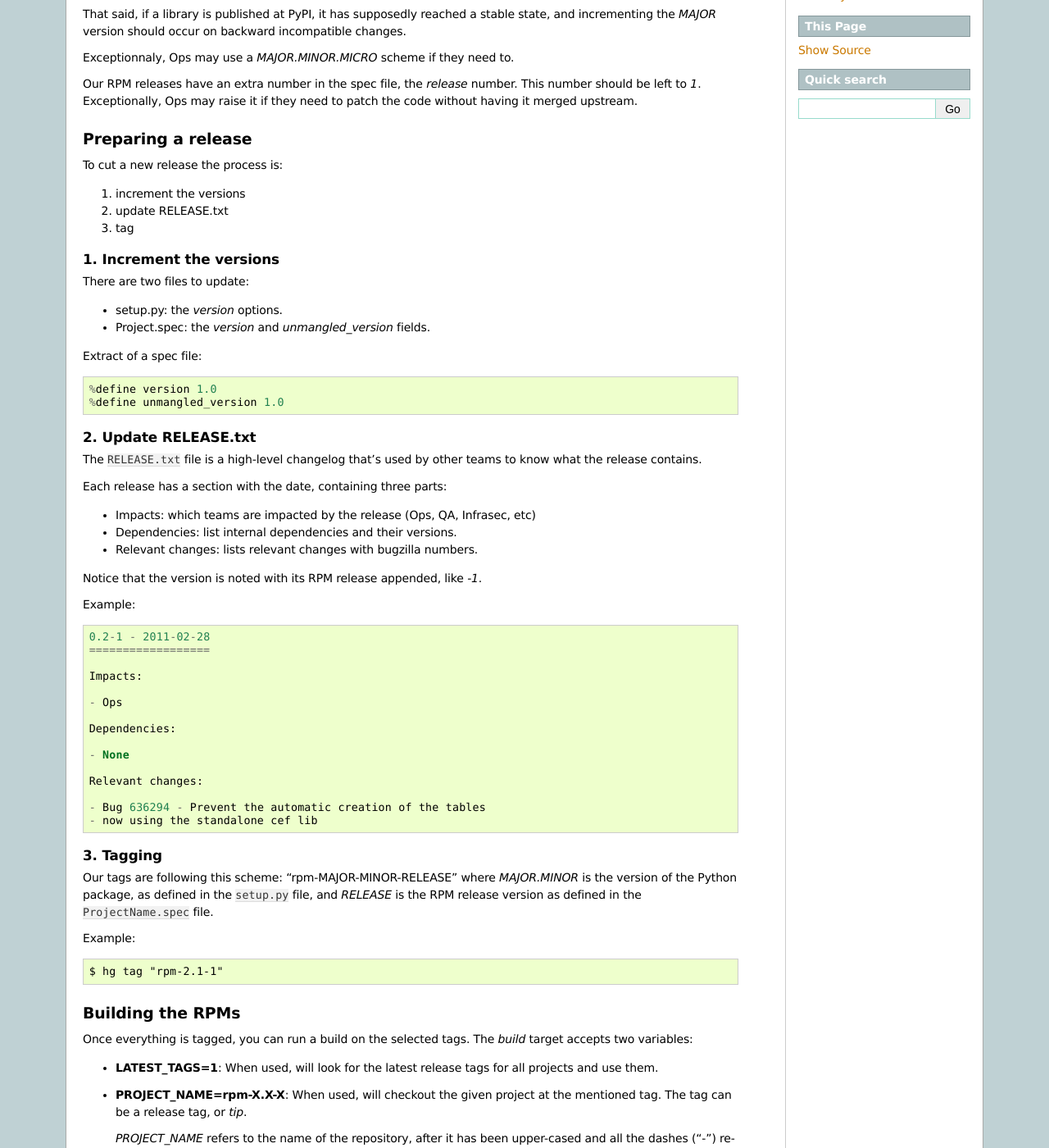
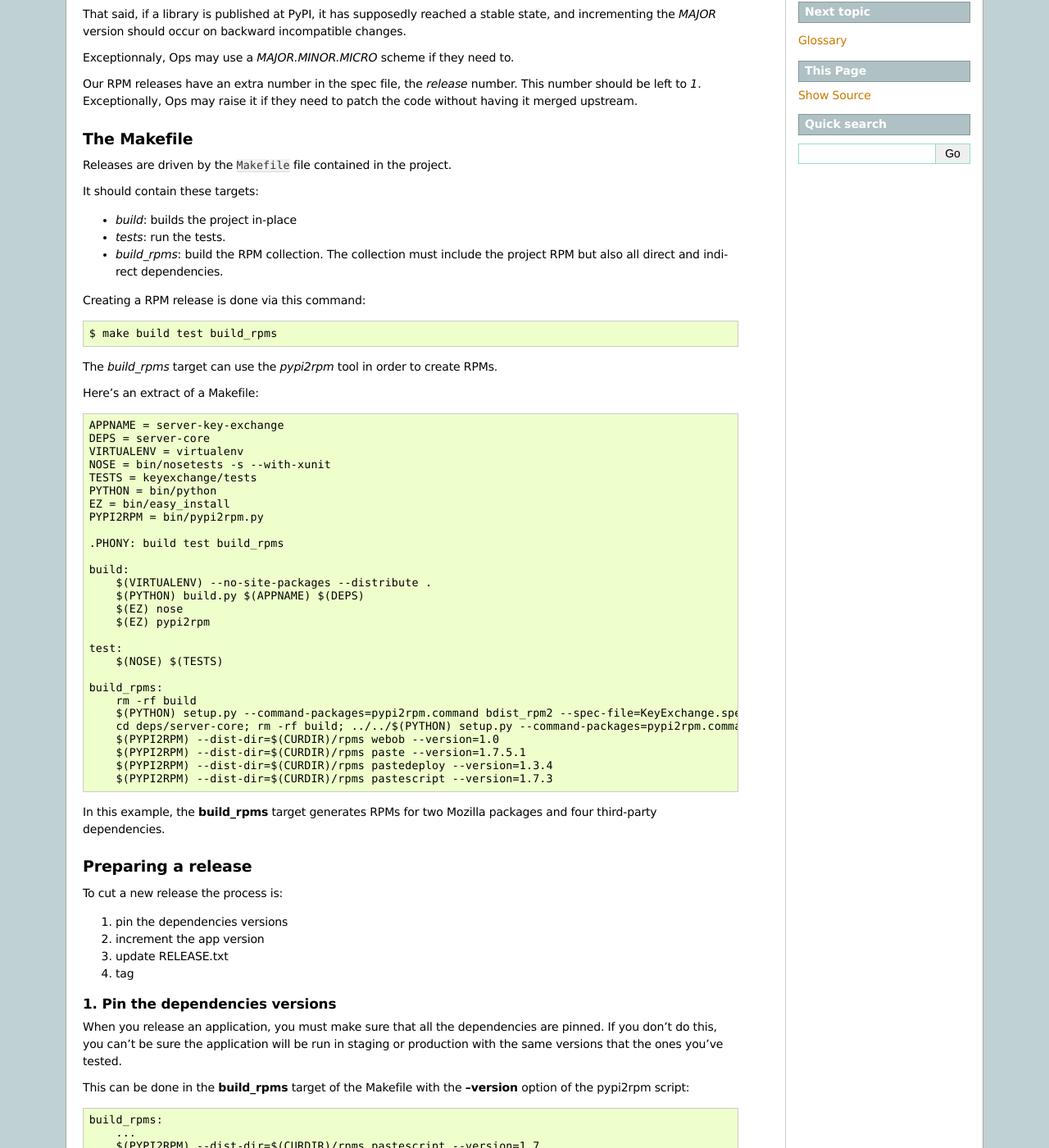
Before and after one commit to mozilla-services/docs, a Sphinx documentation site: the page built from source/server-devguide/release.rst, in a window 1280 px wide and 1400 px high, scrolled down 369 px. Shown: the whole window at 82% size. Built offline with Sphinx 7.4.7, drawn with Linux system fonts in a browser that asks for light colours; some of the changed text lies outside the part shown.

Commit message:
added info about pinning

```diff
--- a/source/server-devguide/release.rst
+++ b/source/server-devguide/release.rst
@@ -32,18 +32,96 @@
 This number should be left to *1*. Exceptionally, Ops may raise it if they
 need to patch the code without having it merged upstream.
 
+
+The Makefile
+============
+
+Releases are driven by the :file:`Makefile` file contained in the project.
+
+It should contain these targets:
+
+- *build*: builds the project in-place
+- *tests*: run the tests.
+- *build_rpms*: build the RPM collection. The collection must include the
+  project RPM but also all direct and indirect dependencies.
+
+Creating a RPM release is done via this command::
+
+    $ make build test build_rpms
+
+
+The *build_rpms* target can use the *pypi2rpm* tool in order to create RPMs.
+
+Here's an extract of a Makefile::
+
+    APPNAME = server-key-exchange
+    DEPS = server-core
+    VIRTUALENV = virtualenv
+    NOSE = bin/nosetests -s --with-xunit
+    TESTS = keyexchange/tests
+    PYTHON = bin/python
+    EZ = bin/easy_install
+    PYPI2RPM = bin/pypi2rpm.py
+
+    .PHONY: build test build_rpms
+
+    build:
+        $(VIRTUALENV) --no-site-packages --distribute .
+        $(PYTHON) build.py $(APPNAME) $(DEPS)
+        $(EZ) nose
+        $(EZ) pypi2rpm
+
+    test:
+        $(NOSE) $(TESTS)
+
+    build_rpms:
+        rm -rf build
+        $(PYTHON) setup.py --command-packages=pypi2rpm.command bdist_rpm2 --spec-file=KeyExchange.spec --dist-dir=$(CURDIR)/rpms --binary-only
+        cd deps/server-core; rm -rf build; ../../$(PYTHON) setup.py --command-packages=pypi2rpm.command bdist_rpm2 --spec-file=Services.spec --dist-dir=$(CURDIR)/rpms --binary-only
+        $(PYPI2RPM) --dist-dir=$(CURDIR)/rpms webob --version=1.0
+        $(PYPI2RPM) --dist-dir=$(CURDIR)/rpms paste --version=1.7.5.1
+        $(PYPI2RPM) --dist-dir=$(CURDIR)/rpms pastedeploy --version=1.3.4
+        $(PYPI2RPM) --dist-dir=$(CURDIR)/rpms pastescript --version=1.7.3
+
+
+In this example, the **build_rpms** target generates RPMs for two Mozilla
+packages and four third-party dependencies.
+
+
 Preparing a release
 ===================
 
 To cut a new release the process is:
 
-1. increment the versions
-2. update RELEASE.txt
-3. tag
+1. pin the dependencies versions
+2. increment the app version
+3. update RELEASE.txt
+4. tag
 
 
-1. Increment the versions
-:::::::::::::::::::::::::
+1. Pin the dependencies versions
+::::::::::::::::::::::::::::::::
+
+When you release an application, you must make sure that all the dependencies
+are pinned. If you don't do this, you can't be sure the application will be
+run in staging or production with the same versions that the ones you've
+tested.
+
+This can be done in the **build_rpms** target of the Makefile with the
+**--version** option of the pypi2rpm script::
+
+    build_rpms:
+        ...
+        $(PYPI2RPM) --dist-dir=$(CURDIR)/rpms pastescript --version=1.7
+        ...
+
+
+On every release, you can decide to raise the versions to the latest
+stables versions, after you've tried them.
+
+
+2. Increment the app version
+::::::::::::::::::::::::::::
 
 There are two files to update:
 
@@ -56,7 +134,7 @@
     %define unmangled_version 1.0
 
 
-2. Update RELEASE.txt
+3. Update RELEASE.txt
 ::::::::::::::::::::::
 
 The :file:`RELEASE.txt` file is a high-level changelog that's used by other
@@ -90,7 +168,7 @@
     - now using the standalone cef lib
 
 
-3. Tagging
+4. Tagging
 ::::::::::
 
 Our tags are following this scheme: "rpm-MAJOR-MINOR-RELEASE" where
```
